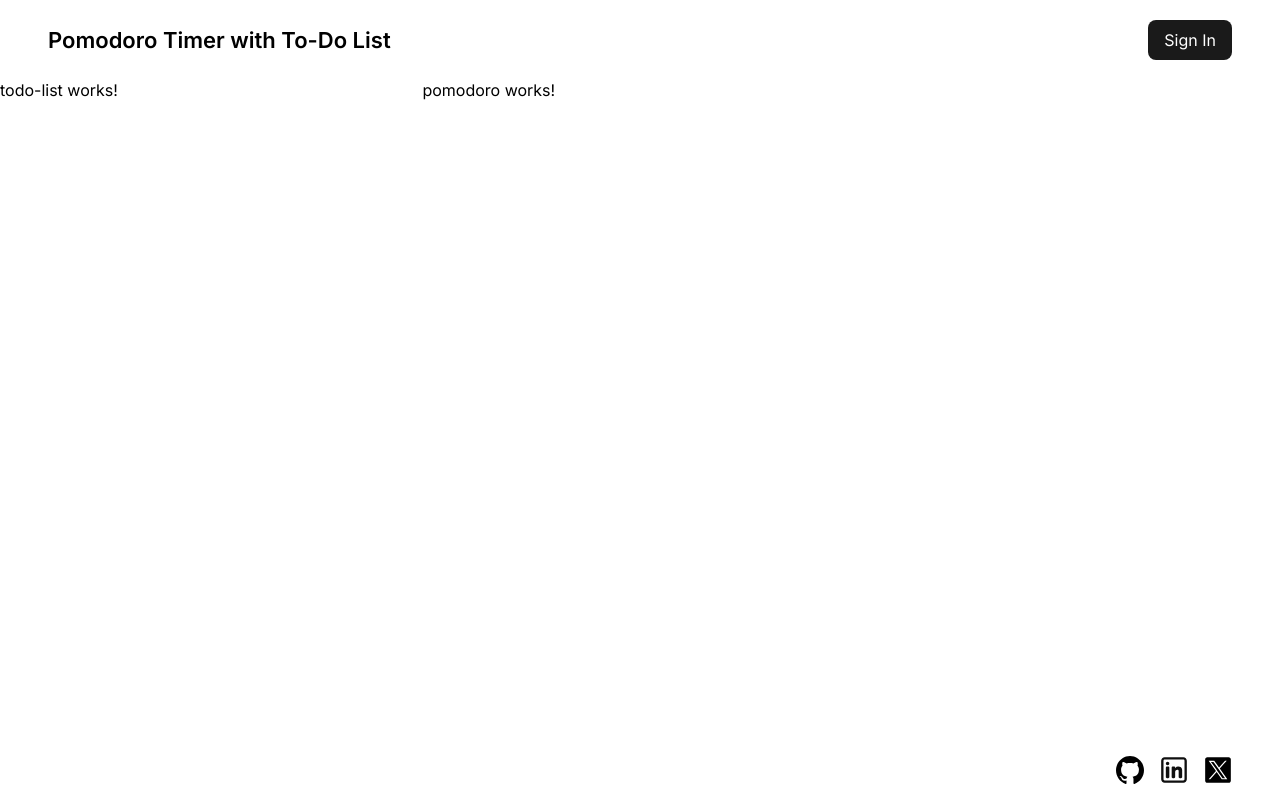
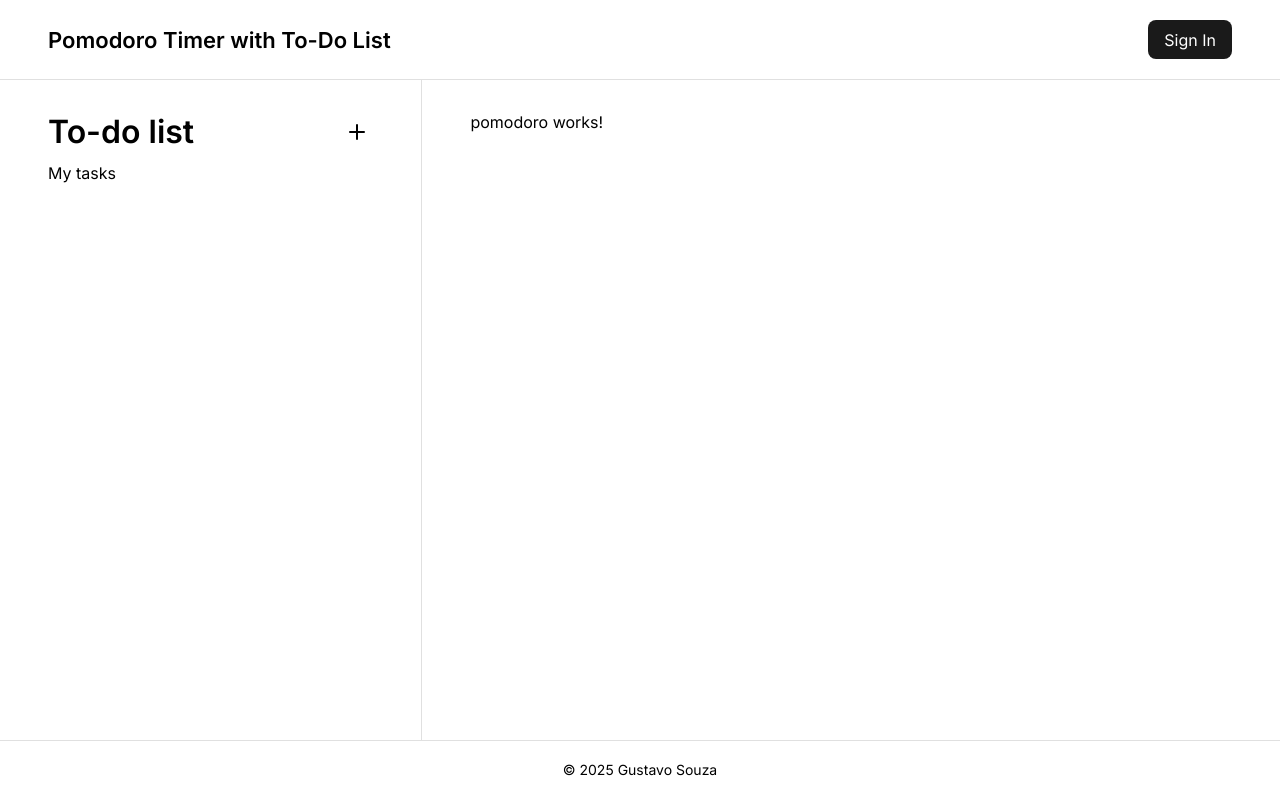
Before and after one commit to GustavoSouza123/pomodoro-timer, an Angular app: page / in a window 1280 px wide. Built offline with nearby package versions, Linux system fonts and the light colour scheme.

Commit message:
todo list title

```diff
--- a/src/_base.scss
+++ b/src/_base.scss
@@ -1,8 +1,10 @@
 $font-stack: "Inter", serif;
 $primary: #fff;
 $secondary: #1a1a1a;
-$hover-primary: #fafafa;
+$hover-primary: #eaeaea;
 $hover-secondary: #4a4a4a;
+$border: #e0e0e0;
+// $border: transparent;
 
 * {
   margin: 0;
--- a/src/app/footer/footer.component.html
+++ b/src/app/footer/footer.component.html
@@ -1,10 +1,15 @@
 <footer>
   <div class="content">
+    <div class="copyright">© 2025 Gustavo Souza</div>
     <div class="icons">
       <a href="https://github.com/GustavoSouza123" target="_blank" class="icon">
         <img src="github.svg" alt="GitHub logo" />
       </a>
-      <a href="https://www.linkedin.com/in/gustavo-souza-316003272/" target="_blank" class="icon">
+      <a
+        href="https://www.linkedin.com/in/gustavo-souza-316003272/"
+        target="_blank"
+        class="icon"
+      >
         <img src="linkedin.svg" alt="Linkedin logo" />
       </a>
       <a href="https://x.com/gustavosouza456" target="_blank" class="icon">
--- a/src/app/footer/footer.component.scss
+++ b/src/app/footer/footer.component.scss
@@ -3,20 +3,25 @@
 
 footer {
   width: 100%;
+  max-width: 1440px;
   height: 60px;
   background: base.$primary;
   position: absolute;
   bottom: 0;
 
   .content {
+    @include mixins.align-center();
     height: 100%;
-    display: flex;
-    align-items: center;
-    justify-content: flex-end;
-    padding: 20px 48px;
+    padding: 20px 8px;
+    border-top: 1px solid base.$border;
+
+    .copyright {
+      height: 100%;
+      font-size: 14px;
+    }
 
     .icons {
-      display: flex;
+      display: none;
       gap: 16px;
       align-items: center;
 
--- a/src/app/header/header.component.scss
+++ b/src/app/header/header.component.scss
@@ -5,6 +5,7 @@ header {
   width: 100%;
   height: 80px;
   background: base.$primary;
+  border-bottom: 1px solid base.$border;
 
   .content {
     height: 100%;
@@ -33,10 +34,10 @@ header {
         cursor: pointer;
         transition: 0.2s;
         font-weight: 400;
-      }
 
-      &:hover {
-        background-color: base.$hover-secondary;
+        &:hover {
+          background-color: base.$hover-secondary;
+        }
       }
     }
   }
--- a/src/app/home/home.component.scss
+++ b/src/app/home/home.component.scss
@@ -1,4 +1,8 @@
+@use "../../base";
+@use "../../mixins";
+
 .sections {
   display: flex;
   width: 100%;
+  height: calc(100vh - 80px - 60px);
 }
--- a/src/app/pomodoro/pomodoro.component.scss
+++ b/src/app/pomodoro/pomodoro.component.scss
@@ -1,3 +1,12 @@
+@use "../../base";
+@use "../../mixins";
+
 ::ng-deep app-pomodoro {
   width: 67%;
+	height: 100%;
 }
+
+section {
+	height: 100%;
+  padding: 32px 48px;
+}
--- a/src/app/todo-list/todo-list.component.html
+++ b/src/app/todo-list/todo-list.component.html
@@ -1,3 +1,45 @@
 <section>
-  <p>todo-list works!</p>
+  <div class="top">
+    <h1>To-do list</h1>
+    <div class="add">
+      <svg
+        width="800px"
+        height="800px"
+        viewBox="0 0 24 24"
+        xmlns="http://www.w3.org/2000/svg"
+      >
+        <g id="Complete">
+          <g data-name="add" id="add-2">
+            <g>
+              <line
+                fill="none"
+                stroke="#000000"
+                stroke-linecap="round"
+                stroke-linejoin="round"
+                stroke-width="2"
+                x1="12"
+                x2="12"
+                y1="19"
+                y2="5"
+              />
+              <line
+                fill="none"
+                stroke="#000000"
+                stroke-linecap="round"
+                stroke-linejoin="round"
+                stroke-width="2"
+                x1="5"
+                x2="19"
+                y1="12"
+                y2="12"
+              />
+            </g>
+          </g>
+        </g>
+      </svg>
+    </div>
+  </div>
+  <div class="bottom">
+    <p>My tasks</p>
+  </div>
 </section>
--- a/src/app/todo-list/todo-list.component.scss
+++ b/src/app/todo-list/todo-list.component.scss
@@ -1,3 +1,45 @@
+@use "../../base";
+@use "../../mixins";
+
 ::ng-deep app-todo-list {
   width: 33%;
+	height: 100%;
 }
+
+section {
+	height: 100%;
+	padding: 32px 48px;
+  border-right: 1px solid base.$border;
+	display: flex;
+	flex-direction: column;
+	gap: 12px;
+
+	.top {
+		display: flex;
+		align-items: center;
+		justify-content: space-between;
+
+		h1 {
+			font-size: 32px;
+			font-weight: 600;
+		}
+
+		.add {
+			@include mixins.align-center();
+			width: 32px;
+			height: 32px;
+			transition: .2s;
+			border-radius: 6px;
+			cursor: pointer;
+
+			&:hover {
+				background: base.$hover-primary;
+			}
+
+			svg {
+				width: 24px;
+				height: 24px;
+			}
+		}
+	}
+}
```
